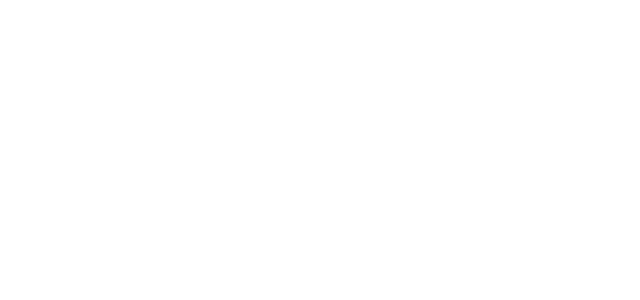
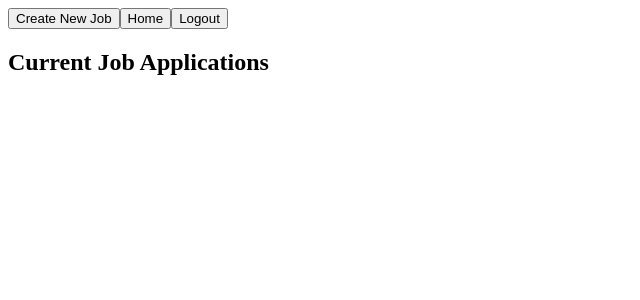
Before and after one commit to JobHuntr/JobHuntr, a React app: page /Home in a window 1280 px wide. Before the commit this address had no page. Shown: the top 300 px of the page, without its empty margins (0-640 px from the left). Built offline with nearby package versions, Linux system fonts and the light colour scheme.

Commit message:
added navigation to home, job container, new job, added navBar functionality

```diff
--- a/package.json
+++ b/package.json
@@ -32,6 +32,8 @@
     "@babel/preset-env": "^7.22.20",
     "@babel/preset-react": "^7.22.15",
     "@babel/preset-typescript": "^7.23.0",
+    "@types/react": "^18.2.24",
+    "@types/react-dom": "^18.2.8",
     "babel-jest": "^29.7.0",
     "babel-loader": "^9.1.3",
     "babel-preset-react": "^6.24.1",
--- a/src/App.jsx
+++ /dev/null
@@ -1,18 +0,0 @@
-import React from "react";
-import { BrowserRouter, Routes, Route, Navigate } from 'react-router-dom';
-import LoginPage from './components/LoginPage.jsx'
-
-
-const App = () => {
-
-  return(
-    <BrowserRouter>
-      <Routes>
-        <Route path="/" element={<LoginPage />} />
-      </Routes>
-    </BrowserRouter>
-
-  );
-};
-
-export default App;
--- /dev/null
+++ b/src/App.tsx
@@ -0,0 +1,26 @@
+import React from 'react';
+import { BrowserRouter, Routes, Route, Navigate } from 'react-router-dom';
+import LoginPage from './components/LoginPage';
+import NavBar from './components/NavBar';
+import WoNavBar from './components/WoNavBar';
+import JobContainer from './components/JobContainer';
+import NewJob from './components/NewJob'
+
+const App: React.FC = () => {
+
+  return(
+    <BrowserRouter>
+      <Routes>
+        <Route path="/" element={<WoNavBar />}>
+            <Route index element={<LoginPage />} />
+        </Route>
+        <Route path="/Home" element={<NavBar />}>
+            <Route index element={<JobContainer />} />
+            <Route path="NewJob" element={<NewJob />} />
+        </Route>
+      </Routes>
+    </BrowserRouter>
+  );
+}
+
+export default App;
--- /dev/null
+++ b/src/components/JobContainer.tsx
@@ -0,0 +1,18 @@
+import React, { useState } from "react";
+import { Outlet } from 'react-router-dom';
+
+
+const JobContainer = () => {
+  return (
+    <div>
+      <div>
+        <h2>Current Job Applications</h2>
+      </div>
+
+      <Outlet />
+    </div>
+  )
+
+}
+
+export default JobContainer;
--- a/src/components/LoginPage.jsx
+++ b/src/components/LoginPage.tsx
@@ -1,14 +1,23 @@
 import React, { useState } from "react";
+import { useNavigate } from "react-router-dom";
 import axios from "axios";
 
+interface responseData {
+  success: boolean;
+}
+
+
 const LoginPage = () => {
-  const [username, setUsername] = useState("");
-  const [password, setPassword] = useState("");
-  const [signup, setSignup] = useState(false);
+  const navigate = useNavigate();
+  const [username, setUsername] = useState<string>("");
+  const [password, setPassword] = useState<string>("");
+  const [signup, setSignup] = useState<boolean>(false);
 
-  const clickLogin = async () => {
+  const clickLogin = async (event: React.FormEvent<HTMLFormElement>) => {
+    event.preventDefault();
+
     try {
-      const response = await axios.post('/user/login', {username: username, password: password}, {
+      const response: responseData = await axios.post('/user/login', {username: username, password: password}, {
         withCredentials: true,
         headers: {
           'Content-Type': 'application/json',
@@ -21,9 +30,10 @@
     }
   }
 
-  const clickSignup = async () => {
+  const clickSignup = async (event: React.FormEvent<HTMLFormElement>) => {
+    event.preventDefault();
     try {
-      const response = await axios.post('/user/signup', {username: username, password: password}, {
+      const response: responseData = await axios.post('/user/signup', {username: username, password: password}, {
         withCredentials: true,
         headers: {
           'Content-Type': 'application/json',
@@ -36,22 +46,29 @@
     }
   }
 
+  const goToHome = () => {
+    navigate("/Home");
+  }
+
   return (
     <div>
       {!signup && (
       <div id='login'>
         <h2> Login </h2>
-        <form onSubmit={clickLogin()}>
+        <form onSubmit={(e) => clickLogin(e)}>
           <input type="text" placeholder="Username" value={username} onChange= {(e) => setUsername(e.target.value)}></input>
           <input type="text" placeholder="Password" value={password} onChange={(e) => setPassword(e.target.value)}></input>
           <button>Submit</button>
         </form>
+        <div>
+          <button onClick={goToHome}>Go To Home</button>
+        </div>
       </div>
       )}
       {signup && (
       <div id='signup'>
         <h2> Signup </h2>
-        <form onSubmit={clickSignup()}>
+        <form onSubmit={(e) => clickSignup(e)}>
           <input type="text" placeholder="Username" value={username} onChange= {(e) => setUsername(e.target.value)}></input>
           <input type="text" placeholder="Password" value={password} onChange={(e) => setPassword(e.target.value)}></input>
           <button>Submit</button>
--- /dev/null
+++ b/src/components/NavBar.tsx
@@ -0,0 +1,18 @@
+import React from 'react';
+// import LoginPage from './components/LoginPage'
+import { useNavigate } from 'react-router-dom';
+import { Outlet } from 'react-router-dom';
+
+const NavBar = () => {
+  const navigate = useNavigate();
+  return (
+    <div>
+      <button className="job" onClick={ () => {navigate("/Home/NewJob")} }>Create New Job</button>
+      <button className="home" onClick={ () => {navigate("/Home")} }>Home</button>
+      <button className="logout" onClick={ () => {navigate("/")} }>Logout</button>
+      <Outlet />
+    </div>
+  )
+}
+
+export default NavBar;
--- /dev/null
+++ b/src/components/NewJob.tsx
@@ -0,0 +1,16 @@
+import React, { useState } from "react";
+import { Outlet } from 'react-router-dom';
+
+const NewJob = () => {
+  return (
+    <div>
+      <div>
+        <h2>Create New Job Applications</h2>
+      </div>
+
+      <Outlet />
+    </div>
+  )
+}
+
+export default NewJob;
--- /dev/null
+++ b/src/components/WoNavBar.tsx
@@ -0,0 +1,9 @@
+import React from 'react';
+import { Outlet } from "react-router-dom";
+
+const WoNavBar = () => {
+    return (
+      <Outlet />
+    )
+}
+export default WoNavBar;
--- a/src/index.js
+++ b/src/index.tsx
@@ -1,8 +1,7 @@
-
 import React from 'react';
 import './styles.css'
 import { createRoot } from "react-dom/client";
-import App from './App.jsx'
+import App from './App'
 
 const container = document.getElementById("app");
 const root = createRoot(container);
--- a/webpack.config.js
+++ b/webpack.config.js
@@ -3,7 +3,7 @@
 
 module.exports = {
   mode: 'development',
-  entry: './src/index.js',
+  entry: './src/index.tsx',
   output: {
     path: path.resolve(__dirname, 'build'),
     filename: 'bundle.js',
```
Also changed, not shown: tsconfig.json (added, +20 -0 lines), src/components/JobCard.tsx (added), 1 other file (tests, documents, lock files or other folders).
